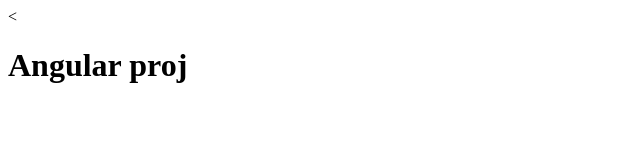
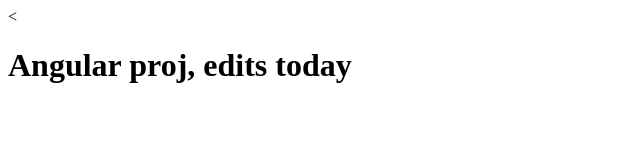
Before and after one commit to jameshk221/coursera-test, a plain HTML site: page index.html in a window 1280 px wide. Shown: the whole page, without its empty margins (0-640 px from the left). Drawn offline with Linux system fonts and the light colour scheme.

Commit message:
Next version of web file.

```diff
--- a/index.html
+++ b/index.html
@@ -5,6 +5,6 @@
     <title>Hello Coursera</title>
   </head>
   <body>
-    <<h1>Angular proj</h1>
+    <<h1>Angular proj, edits today</h1>
   </body>
 </html>
```
